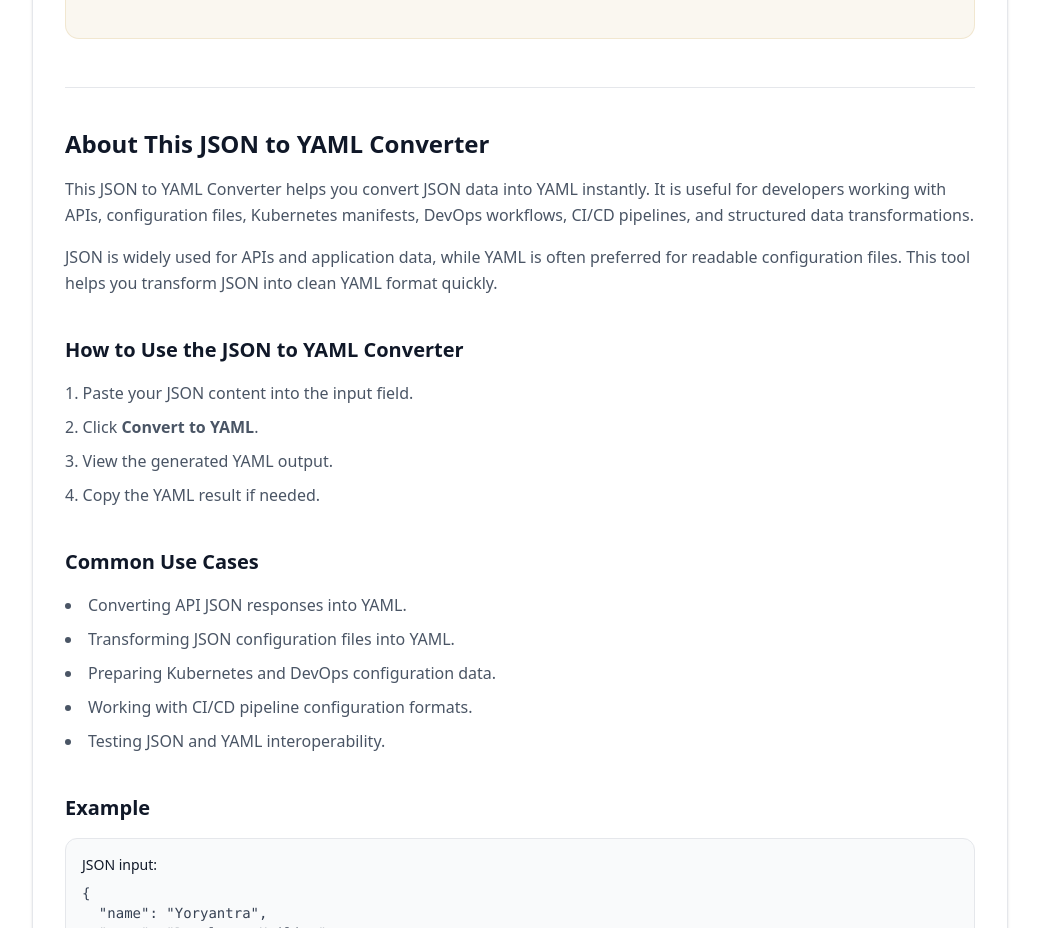
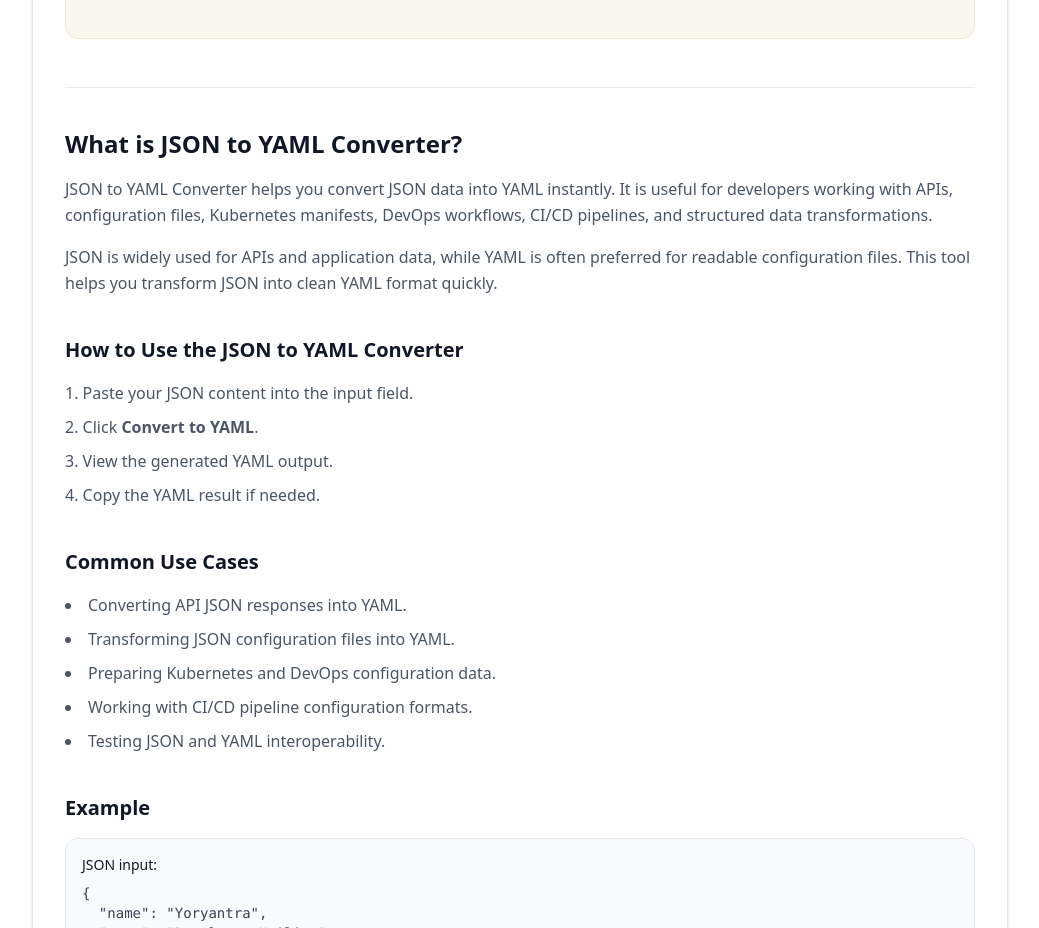
Before and after one commit to vaarunsonawwane-ops/yoryantra-new, a Next.js app: page /tools/json-to-yaml-converter in a window 1280 px wide. Shown: the part 1000-1928 px from the top of the page, without its empty margins (120-1159 px from the left). Built offline with nearby package versions, Linux system fonts and the light colour scheme.

Commit message:
JSON to YAML Converter Update ToolClient.tsx

```diff
--- a/app/tools/json-to-yaml-converter/ToolClient.tsx
+++ b/app/tools/json-to-yaml-converter/ToolClient.tsx
@@ -101,11 +101,11 @@ export default function ToolClient() {
       <section className="mt-12 border-t border-gray-200 pt-10 space-y-10">
         <div>
           <h2 className="text-2xl font-semibold text-gray-900">
-            About This JSON to YAML Converter
+            What is JSON to YAML Converter?
           </h2>
 
           <p className="mt-4 text-gray-600 leading-relaxed">
-            This JSON to YAML Converter helps you convert JSON data into YAML
+            JSON to YAML Converter helps you convert JSON data into YAML
             instantly. It is useful for developers working with APIs,
             configuration files, Kubernetes manifests, DevOps workflows, CI/CD
             pipelines, and structured data transformations.
```
